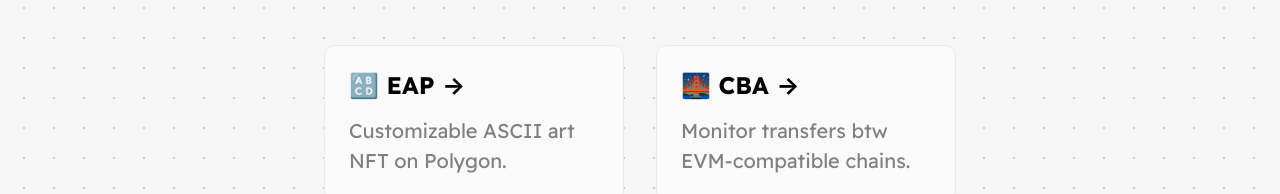
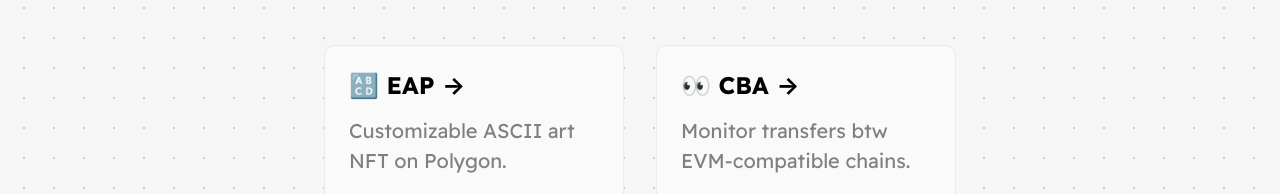
Before and after one commit to renzholy/aliez.io, a Next.js app: page / in a window 1280 px wide. Shown: the part 302-496 px from the top of the page. Built offline with nearby package versions, Linux system fonts and the light colour scheme.

Commit message:
Update index.tsx

```diff
--- a/pages/index.tsx
+++ b/pages/index.tsx
@@ -40,7 +40,7 @@ const Home: NextPage = () => {
             rel="noopener noreferrer"
             className={styles.card}
           >
-            <h2>🌉 CBA &rarr;</h2>
+            <h2>👀 CBA &rarr;</h2>
             <p>Monitor transfers btw EVM-compatible chains.</p>
           </a>
 
```
